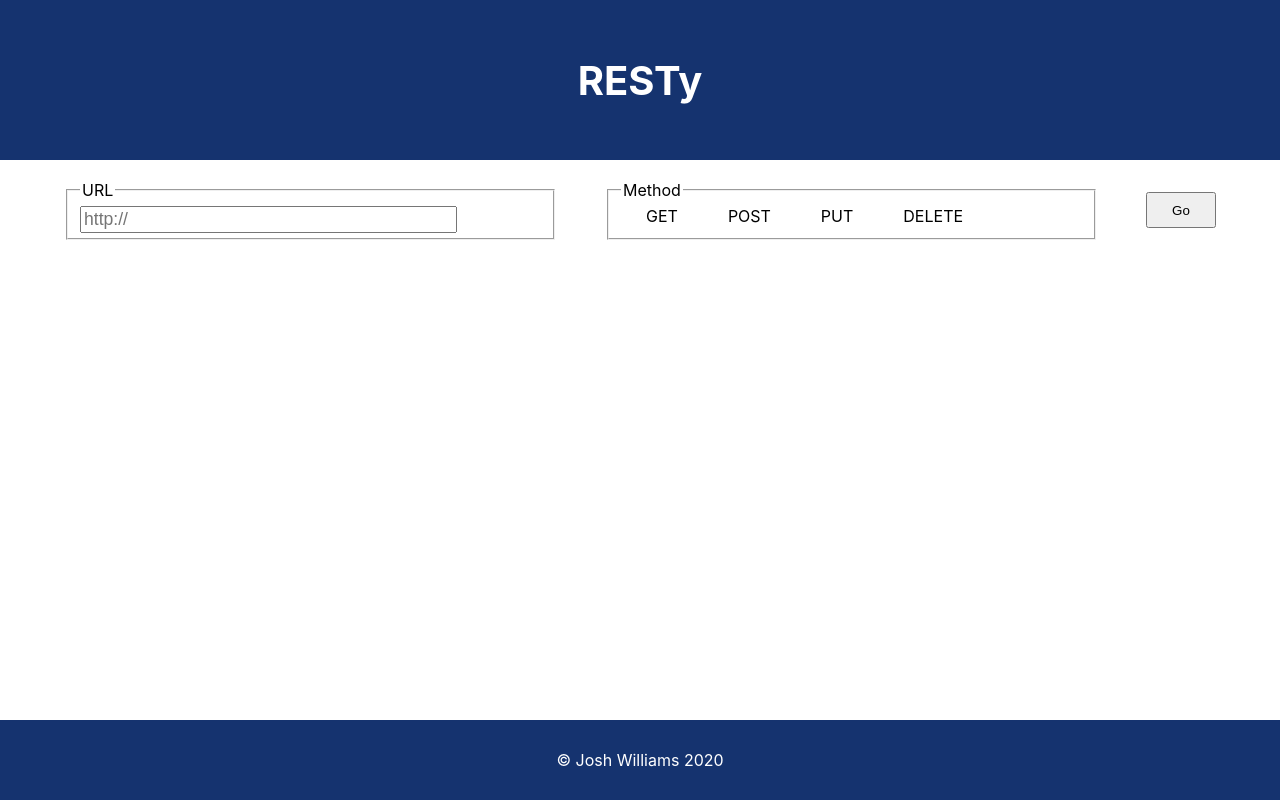
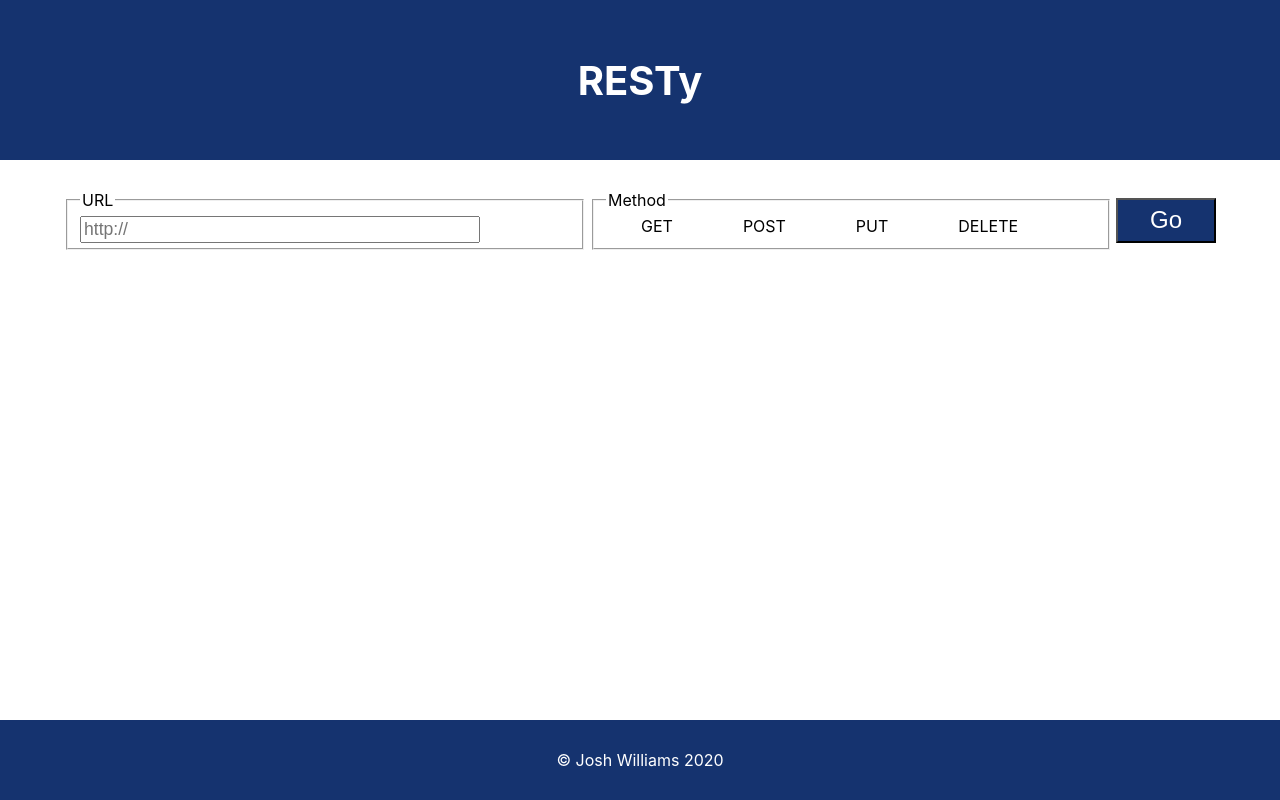
Before and after one commit to josh-williams-401-advanced-javascript/resty, a React (Create React App) app: page / in a window 1280 px wide. Built offline with nearby package versions, Linux system fonts and the light colour scheme.

Commit message:
get request now available

```diff
--- a/package.json
+++ b/package.json
@@ -9,6 +9,7 @@
     "node-sass": "^4.14.1",
     "react": "^16.13.1",
     "react-dom": "^16.13.1",
+    "react-json-prettify": "^0.2.0",
     "react-scripts": "3.4.3"
   },
   "scripts": {
--- a/src/App.css
+++ /dev/null
@@ -1,87 +0,0 @@
-
-.App-header {
-  background-color: #15336f;
-  height: 20vh;
-  display: flex;
-  flex-direction: column;
-  align-items: center;
-  justify-content: center;
-  font-size: 20px;
-  color: white;
-}
-
-.App-footer {
-  background-color: #15336f;
-  height: 10vh;
-  width: 100%;
-  bottom: 0;
-  color: white;
-  display: flex;
-  align-items: center;
-  justify-content: center;
-  position: absolute;
-}
-.form  {
-  margin: 30px 0;
-  display: flex;
-  width: 100%;
-  height: 40px;
-  justify-content: space-between;
-  align-items: center;
-}
-.form fieldset {
-  width: 40%;
-  height: 100%;
-}
-.form fieldset:last-of-type {
-  position: relative;
-}
-.form button {
-  height: 90%;
-  align-self: center;
-  width: 70px;
-}
-.App main {
-  margin: 0 5% 0 5%;
-}
-.form + div {
-  height: 50px;
-  width: 100%;
-  display: flex;
-  justify-content: center;
-  align-items: center;
-  border: 1px solid black;
-}
-.form input[placeholder="http://"] {
-  width: 80%;
-  font-size: 1.1em;
-}
-.form + div span {
-  margin: 5px;
-}
-
-.form input[type="radio"] {
-  opacity: 0;
-  position: absolute;
-  border-radius: 0;
-  bottom: 10px;
-  height: 28px;
-  width: 60px;
-  margin: 0 20px;
-}
-.form input[type="radio"] + label {
-  margin: 0 20px;
-  padding: 5px;
-  width: 100px;
-  border-radius: 3px;
-}
-.form input[type="radio"]:hover + label {
-  border: 1px solid #15336f;
-  cursor: pointer;
-}
-
-.form input[type="radio"]:checked + label {
-  background-color: #15336f;
-  color: white;
-  font-weight: bold;
-}
--- a/src/App.js
+++ b/src/App.js
@@ -1,5 +1,10 @@
 import React from 'react';
-import './App.css';
+
+import './style/base.scss';
+import './style/header.scss';
+import './style/form.scss';
+import './style/results.scss';
+import './style/footer.scss';
 
 import Header from './components/header';
 import Form from './components/form';
@@ -10,24 +15,24 @@ class App extends React.Component {
 
   constructor(props) {
     super(props);
-    this.state = {};
+    this.state = {
+      requestData:null,
+      resultsIn: null,
+    };
   }
 
-  getResults = (url, method) => {
-    this.setState({ url, method })
-
-    console.log('hi back in app component')
-    console.log(url, method)
+  getResults = (requestData) => {
+    this.setState({ requestData, resultsIn:'results' })
   }
 
   render = () => (
     <div className="App">
       <Header />
       <main>
-        <Form handleInput={this.getResults} />
+        <Form handleInput={this.getResults}  />
+        <Results data={this.state.requestData} resultsIn={this.state.resultsIn}/>
       </main>
       <Footer />
-      {/* <Results /> */}
     </div>
   );
 }
--- a/src/components/form.js
+++ b/src/components/form.js
@@ -15,13 +15,13 @@ class Form extends React.Component {
 
 
 
-  sendInput = () => {
-    this.props.handleInput(this.state.url, this.state.method);
+  sendInput = async () => {
+    let rawData = await fetch(this.state.url);
+    this.props.handleInput(await rawData.json());
   };
 
   render = () => (
     <>
-
       <section className="form">
         <fieldset>
           <legend>URL</legend>
@@ -29,6 +29,8 @@ class Form extends React.Component {
         </fieldset>
         <fieldset>
           <legend>Method</legend>
+          <div>
+
             <input type="radio" value="GET" name="method" onChange={this.setMethod} />
             <label htmlFor="GET">GET</label>
             <input type="radio" value="POST" name="method" onChange={this.setMethod} />
@@ -37,14 +39,10 @@ class Form extends React.Component {
             <label htmlFor="PUT">PUT</label>
             <input type="radio" value="DELETE" name="method" onChange={this.setMethod} />
             <label htmlFor="DELETE">DELETE</label>
+          </div>
         </fieldset>
         <button onClick={this.sendInput}>Go</button>
       </section>
-
-        {/* <div>
-          <span>{this.state.method}</span>
-          <span>{this.state.url}</span>
-        </div> */}
 
     </>
   );
--- a/src/components/results.js
+++ b/src/components/results.js
@@ -1,10 +1,26 @@
 import React from 'react';
+import JSONPrettify from 'react-json-prettify';
+import theme from 'react-json-prettify/dist/themes/xcode'
+
+const customTheme = {
+  ...theme,
+  overflow: 'scroll',
+}
 
 class Results extends React.Component {
 
-  render = () => (
-    <></>
-  );
+  render = () => {
+    if (this.props.resultsIn !== null) {
+      return (
+        <div id={this.props.resultsIn}>
+          <h2>Results</h2>
+          <JSONPrettify json={this.props.data} theme={customTheme} padding={6} />
+        </div>
+      )
+    } else {
+      return null;
+    }
+  }
 }
 
 export default Results;
--- a/src/style/base.scss
+++ b/src/style/base.scss
@@ -0,0 +1,10 @@
+$dark-blue: #15336f;
+
+* {
+  box-sizing: border-box;
+}
+
+main {
+  margin: 0 5% 0 5%;
+  min-height: calc(70vh - 50px);
+}
--- a/src/style/footer.scss
+++ b/src/style/footer.scss
@@ -0,0 +1,15 @@
+
+@import './base.scss';
+
+.App-footer {
+  background-color: $dark-blue;
+  height: 10vh;
+  width: 100%;
+  // bottom: 0;
+  color: white;
+  display: flex;
+  align-items: center;
+  justify-content: center;
+  position: absolute;
+  margin-top: 20px;
+}
--- a/src/style/form.scss
+++ b/src/style/form.scss
@@ -0,0 +1,64 @@
+@import './base.scss';
+
+.form  {
+  margin: 30px 0;
+  display: flex;
+  width: 100%;
+  height: 60px;
+  justify-content: space-between;
+  align-items: center;
+
+  fieldset {
+    width: 45%;
+    height: 100%;
+  }
+
+  fieldset div {
+    position: relative;
+    height: 100%;
+    // margin-bottom: 5px;;
+  }
+
+  input[placeholder="http://"] {
+    width: 400px;
+    font-size: 1.1em;
+  }
+
+  input[type="radio"] {
+    opacity: 0;
+    position: absolute;
+    // top: 1px;
+    height: 40px;
+    width: 80px;
+    margin: 0 20px;
+  }
+
+  input[type="radio"] + label {
+    margin: 5px 30px 0 30px;
+    padding: 5px;
+    width: 200px;
+    border-radius: 3px;
+  }
+  input[type="radio"]:hover + label {
+    border: 1px solid $dark-blue;
+    cursor: pointer;
+  }
+
+  input[type="radio"]:checked + label {
+    background-color: $dark-blue;
+    color: white;
+    font-weight: bold;
+  }
+
+  button {
+    height: 75%;
+    align-self: center;
+    background-color:$dark-blue;
+    color: white;
+    font-size: 1.5em;
+    width: 100px;
+  }
+  button:hover {
+    cursor: pointer;
+  }
+}
--- a/src/style/header.scss
+++ b/src/style/header.scss
@@ -1,3 +1,12 @@
-h1{
-  color: red;
+@import './base.scss';
+
+.App-header {
+  background-color: $dark-blue;
+  height: 20vh;
+  display: flex;
+  flex-direction: column;
+  align-items: center;
+  justify-content: center;
+  font-size: 20px;
+  color: white;
 }
--- /dev/null
+++ b/src/style/results.scss
@@ -0,0 +1,13 @@
+@import './base.scss';
+
+#results{
+  pre {
+    max-height: 40vh;
+    border: 1px solid black;
+    padding: 20px;
+
+    div {
+      padding: 2px 0;
+    }
+  }
+}
```
Also changed, not shown: 1 other file (tests, documents, lock files or other folders). Lines whose indentation alone changed are shown as unchanged.
